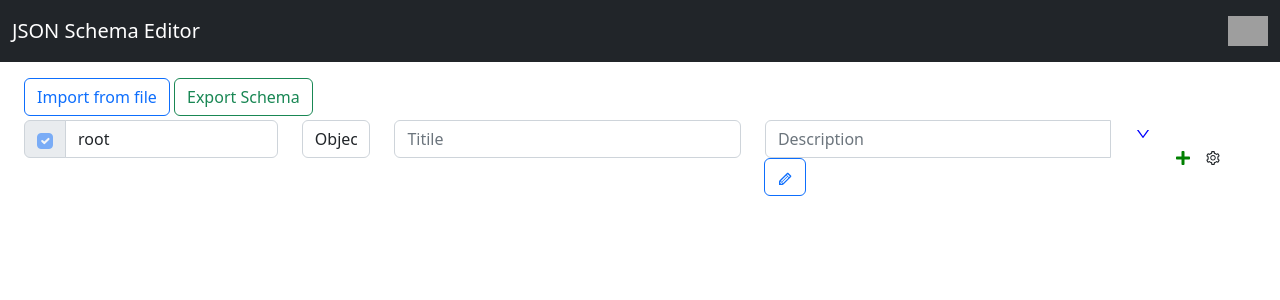
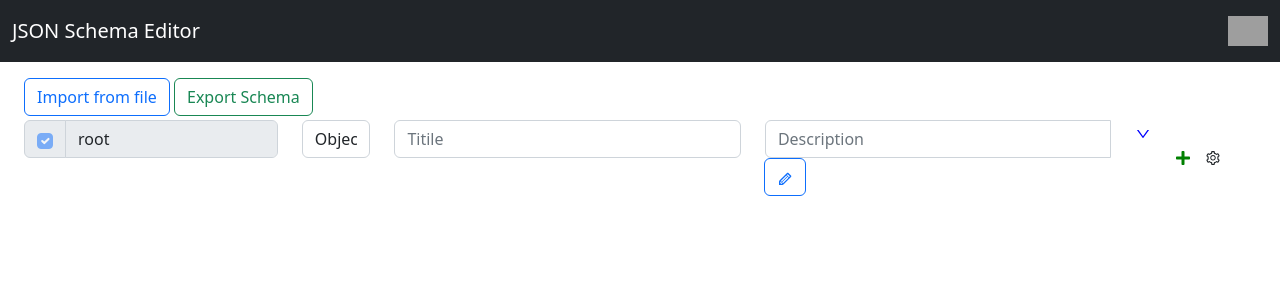
Before and after one commit to JingWangTW/json-schema-editor, a Next.js app: page / in a window 1280 px wide. Shown: the top 300 px of the page. Built offline with nearby package versions, Linux system fonts and the light colour scheme; grey boxes are pictures that could not be loaded.

Commit message:
fix: 🐛 Fix readonly name field style

```diff
--- a/src/component/node_component/GenericField.tsx
+++ b/src/component/node_component/GenericField.tsx
@@ -110,6 +110,7 @@ class GenericField extends React.Component<IGenericFieldProps<ISchemaType, IGene
 
                                     <Form.Control
                                         placeholder="items"
+                                        disabled={this.state.isNameFieldReadonly}
                                         readOnly={this.state.isNameFieldReadonly}
                                         value={this.state.currentField.name}
                                         onChange={this.changeName.bind(this)}
```
